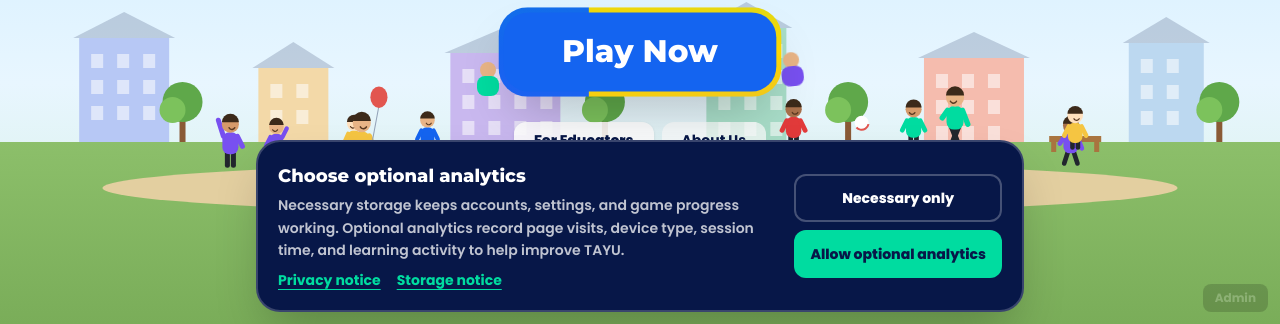
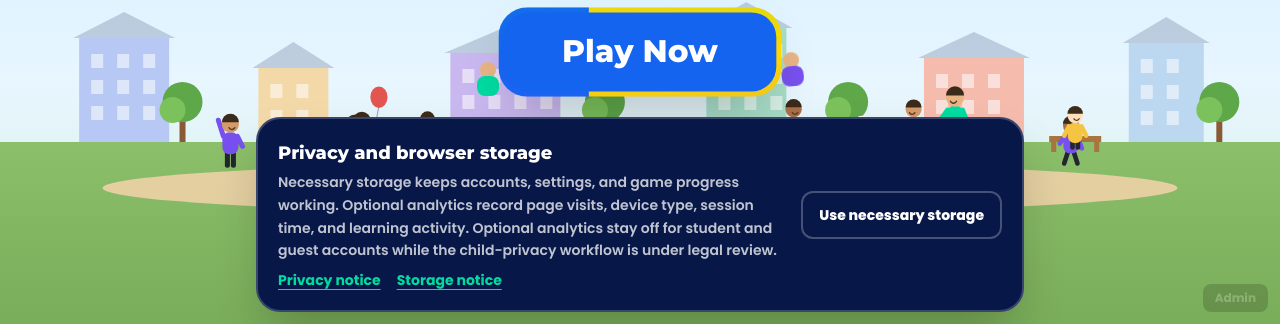
Before and after one commit to dev-rai1/tayu-game, a React (Vite) app in the folder frontend/: page / in a window 1280 px wide. Shown: the part 476-800 px from the top of the page. Built offline with nearby package versions, Linux system fonts and the light colour scheme; no server answers.

Commit message:
Keep optional analytics off for student and guest accounts

```diff
--- a/frontend/src/components/PrivacyChoices.jsx
+++ b/frontend/src/components/PrivacyChoices.jsx
@@ -2,6 +2,7 @@ import { useEffect, useState } from 'react'
 import { Link, useLocation } from 'react-router-dom'
 import {
   ANALYTICS_CHOICES,
+  analyticsRoleAllowed,
   getAnalyticsChoice,
   setAnalyticsChoice,
 } from '../services/privacyPreferences.js'
@@ -9,6 +10,7 @@ import {
 export function PrivacyChoices() {
   const { pathname } = useLocation()
   const [choice, setChoice] = useState(() => getAnalyticsChoice())
+  const canAllowAnalytics = analyticsRoleAllowed()
 
   useEffect(() => {
     const onChange = (event) => setChoice(event.detail || getAnalyticsChoice())
@@ -32,9 +34,9 @@ export function PrivacyChoices() {
     >
       <div className="grid items-center gap-4 md:grid-cols-[1fr_auto]">
         <div>
-          <div id="privacy-choice-title" className="font-display text-lg font-extrabold">Choose optional analytics</div>
+          <div id="privacy-choice-title" className="font-display text-lg font-extrabold">Privacy and browser storage</div>
           <p className="mt-1 text-sm font-semibold leading-relaxed text-white/75">
-            Necessary storage keeps accounts, settings, and game progress working. Optional analytics record page visits, device type, session time, and learning activity to help improve TAYU.
+            Necessary storage keeps accounts, settings, and game progress working. Optional analytics record page visits, device type, session time, and learning activity. Optional analytics stay off for student and guest accounts while the child-privacy workflow is under legal review.
           </p>
           <div className="mt-2 flex flex-wrap gap-x-4 gap-y-1 text-sm font-bold">
             <Link to="/privacy" className="text-teal underline underline-offset-4">Privacy notice</Link>
@@ -42,8 +44,10 @@ export function PrivacyChoices() {
           </div>
         </div>
         <div className="grid gap-2 sm:grid-cols-2 md:grid-cols-1">
-          <button type="button" onClick={() => choose(ANALYTICS_CHOICES.NECESSARY_ONLY)} className="min-h-[48px] rounded-xl border-2 border-white/25 px-4 text-sm font-extrabold">Necessary only</button>
-          <button type="button" onClick={() => choose(ANALYTICS_CHOICES.ALLOW)} className="min-h-[48px] rounded-xl bg-teal px-4 text-sm font-extrabold text-navy">Allow optional analytics</button>
+          <button type="button" onClick={() => choose(ANALYTICS_CHOICES.NECESSARY_ONLY)} className="min-h-[48px] rounded-xl border-2 border-white/25 px-4 text-sm font-extrabold">Use necessary storage</button>
+          {canAllowAnalytics && (
+            <button type="button" onClick={() => choose(ANALYTICS_CHOICES.ALLOW)} className="min-h-[48px] rounded-xl bg-teal px-4 text-sm font-extrabold text-navy">Allow optional analytics</button>
+          )}
         </div>
       </div>
     </aside>
```
